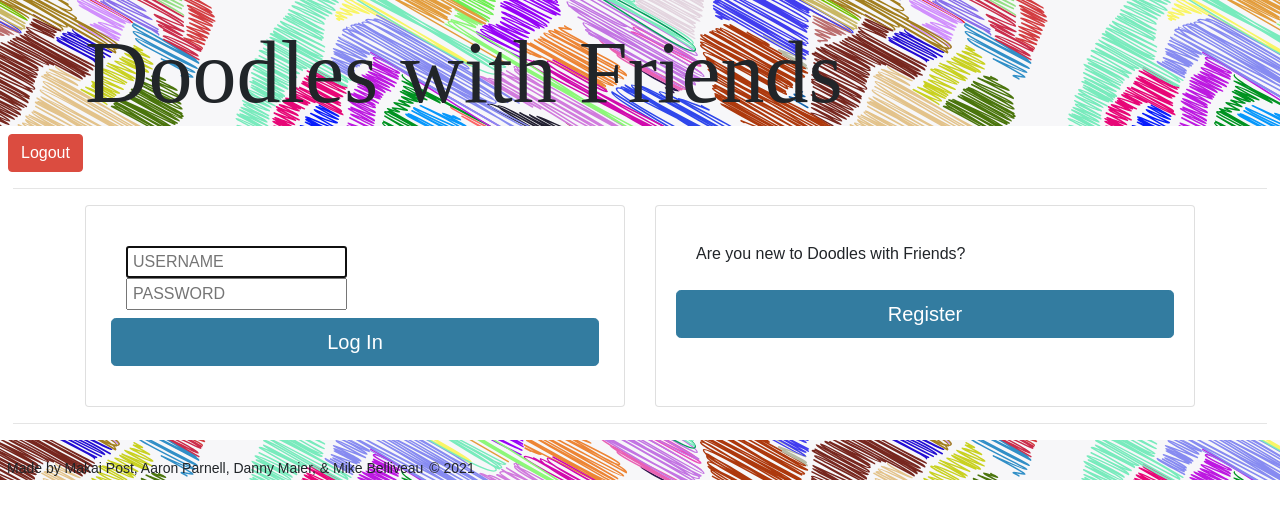
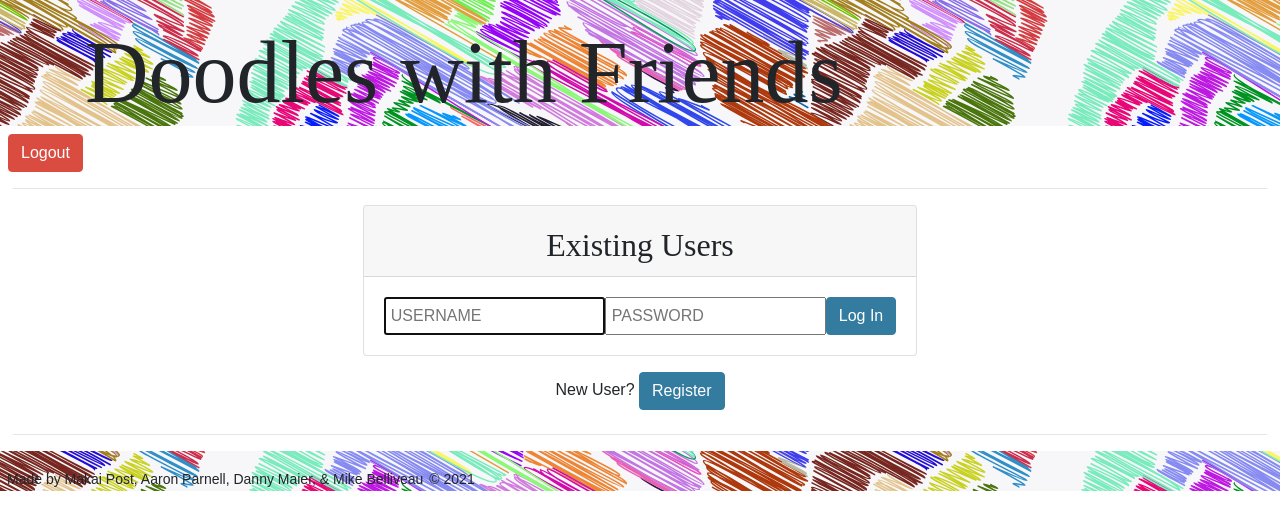
Before and after one commit to ToMakPo/Doodles-with-Friends, a React (Create React App) app in the folder client/: page /login in a window 1280 px wide. Shown: the top 530 px of the page. Built offline with nearby package versions, Linux system fonts and the light colour scheme; a web font is replaced by a local one.

Commit message:
revised the login and signup pages to be consistent looking

```diff
--- a/client/src/App.js
+++ b/client/src/App.js
@@ -28,7 +28,7 @@ const App = () => {
 				<BrowserRouter>
 					<PageHeader /*logUserOut={logUserOut}*/ />
 					{/* {true ? <WaitingRoom/> : ( */}
-					<Switch>
+					<Login>
 						<Route exact path='/' component={isAuthenticated ? Home : Login} />
 						<Route exact path='/login' component={isAuthenticated ? Home : Login} />
 						<Route exact path='/signup' component={isAuthenticated ? Home : Signup} />
@@ -36,7 +36,7 @@ const App = () => {
 						{isAuthenticated && <Route path='/active-game/:roomId' component={ArtistView} />}
 						{isAuthenticated && <Route path='/score-board/:roomId' component={ScoreBoard} />}
 						<Route component={PageNotFound} />
-					</Switch>
+					</Login>
 					{/* )} */}
 				</BrowserRouter>
 
--- a/client/src/pages/Home.js
+++ b/client/src/pages/Home.js
@@ -2,8 +2,10 @@ import '../styles/palette.css'
 import '../styles/Home.css'
 import API from '../utils/API'
 import { useAuthenticatedUser } from '../utils/auth'
-import { useRef } from 'react'
+import { useContext, useEffect, useRef } from 'react'
+import { LobbyContext } from '../utils/GameContext'
 import { useHistory } from 'react-router'
+import { Link } from 'react-router-dom'
 
 const Home = () => {
     const gameCodeRef = useRef()
@@ -14,9 +16,15 @@ const Home = () => {
         API.getLobby(id)
             .then(({ data }) => {
                 const lobby = data[0]
-                // nextPage(lobby)
+                nextPage(lobby)
             })
     }
+    // useEffect(() => {
+    //     console.log(lobby)
+    //     lobby !== null &&
+    // }, [lobby])
+
+    // console.log(lobby)
 
     const hostGame = () => {
         API.createLobby(AuthUser)
@@ -30,11 +38,11 @@ const Home = () => {
 
     }
     const history = useHistory()
-    // const nextPage = (lobby) => {
-    //     console.log(lobby)
-    //     history.push(`/waiting-room/${lobby.id}`);
+    const nextPage = (lobby) => {
+        console.log(lobby)
+        history.push(`/waiting-room/${lobby.id}`);
 
-    // }
+    }
 
     return (
         <div
--- a/client/src/pages/Login.js
+++ b/client/src/pages/Login.js
@@ -56,18 +56,19 @@ const Login = ({ logUserIn, setLoginDisplay }) => {
     return (
         <div
             id="bootstrap-overrides"
-            className="container sketchBackground">
-
-            <main>
-
+            className=" sketchBackground">
+            <main className="container" >
                 <div className="card-deck">
                     <div className="card">
-                        <div className="card-body">
-                            <div className="card-body">
+                        <h2 className="card-header">Existing Users</h2>
+                        {/* <div className="card-body"> */}
+                            <div className="card-body d-flex justify-content-around align-items-center">
 
-                                <form onSubmit={handleSubmit}>
-                                    <div className="row ">
-                                        <div className="col">
+                                <form
+                                className="d-flex justify-content-around align-items-center"
+                                onSubmit={handleSubmit}>
+                                    {/* <div className=" "> */}
+                                        <div className="">
                                             {/* One of three columns */}
                                             <span>
                                                 {/* <label htmlFor="username:">Username</label> */}
@@ -82,7 +83,8 @@ const Login = ({ logUserIn, setLoginDisplay }) => {
                                                 />
                                             </span>
                                         </div>
-                                        <div className="col">
+                                        <br></br>
+                                        <div className="">
                                             {/* One of three columns */}
                                             <span>
                                                 {/* <label htmlFor="password:">Password</label> */}
@@ -96,32 +98,33 @@ const Login = ({ logUserIn, setLoginDisplay }) => {
                                                 />
                                             </span>
                                         </div>
-
-
-                                        <button type="submit" className="btn btn-primary btn-lg btn-block mt-2">Log In</button>
-
-                                    </div>
+                                        <button type="submit" className="btn btn-primary btn-block ">Log In</button>
+                                    {/* </div> */}
                                 </form>
                             </div>
+                            {/* </div> */}
+                            </div>
+                    </div>
+                    <br></br>
 
+                    {/* <div className="card"> */}
+                        {/* <h2 className="card-header">New Users</h2> */}
+                        {/* <div className="card-body"> */}
+                            {/* <div className="card-body d-flex justify-content-around align-items-center"> */}
+                                {/* <div> */}
+                                    {/* <div className="row"> */}
+                                        {/* <div className="col"> */}
 
-                        </div>
-
-                    </div>
-
-
-                    <div className="card">
-                        <div className="card-body">
-                            {/* <small>Already have an account?  */}
-                            <div className="card-body">
-                                <p>Are you new to Doodles with Friends?</p>
-
-                            </div>
-                            <button type="button" className="btn btn-primary btn-lg btn-block" onClick={() => window.location.assign('/signup')}>Register</button>
-                            {/* </small> */}
-                        </div>
-                    </div>
-                </div>
+                                            <p>New User? <button type="button"
+                                        className="btn btn-primary " onClick={() => window.location.assign('/signup')}>Register</button>
+                                            </p>
+                                        {/* </div> */}
+                                    {/* </div> */}
+                                {/* </div> */}
+                            {/* </div> */}
+                        {/* </div> */}
+                    {/* </div> */}
+                {/* </div> */}
 
             </main>
         </div>
--- a/client/src/pages/Signup.js
+++ b/client/src/pages/Signup.js
@@ -17,7 +17,7 @@ const Signup = ({ logUserIn, setLoginDisplay }) => {
         e.preventDefault();
 
         const username = usernameInput.current.value;
-        const password = usernameInput.current.value;
+        const password = passwordInput.current.value;
 
         try {
 
@@ -93,8 +93,8 @@ const Signup = ({ logUserIn, setLoginDisplay }) => {
             id="bootstrap-overrides"
             className=" sketchBackground">
             <main className="container">
-                {/* <div className="card-deck"> */}
-                <div className="card">
+                <div className="card-deck">
+                    <div className="card">
                     <h2 className="card-header">Sign Up</h2>
                     <div className="card-body d-flex justify-content-around align-items-center">
                         <form
@@ -133,10 +133,10 @@ const Signup = ({ logUserIn, setLoginDisplay }) => {
                         </form>
 
                     </div>
-                    {/* </div> */}
+                    </div>
                 </div>
                 <br></br>
-                <small>Already have an account? <button type="button" className="btn btn-primary" onClick={() => window.location.assign('/')}>Login</button></small>
+                <p>Already have an account? <button type="button" className="btn btn-primary" onClick={() => window.location.assign('/')}>Login</button></p>
             </main>
         </div>
     )
--- a/client/src/styles/Login.css
+++ b/client/src/styles/Login.css
@@ -8,3 +8,10 @@ input{
     align-content: center;
     padding:0px;
 }
+
+button{
+    margin-left: 5px;
+}
+input{
+    height:38px
+}
--- a/client/src/styles/Signup.css
+++ b/client/src/styles/Signup.css
@@ -7,3 +7,6 @@ input{
 button{
     margin-left: 5px;
 }
+input{
+    height:38px
+}
```
Also changed, not shown: 2 other files (tests, documents, lock files or other folders).
